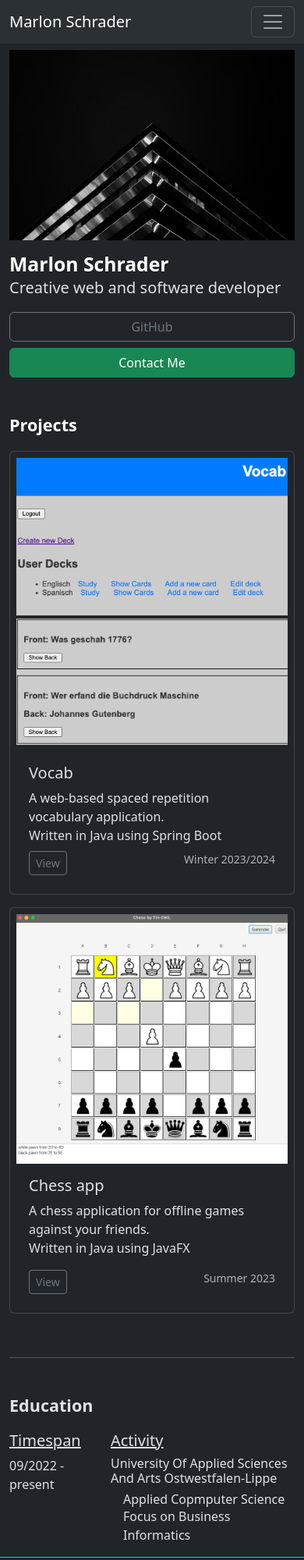
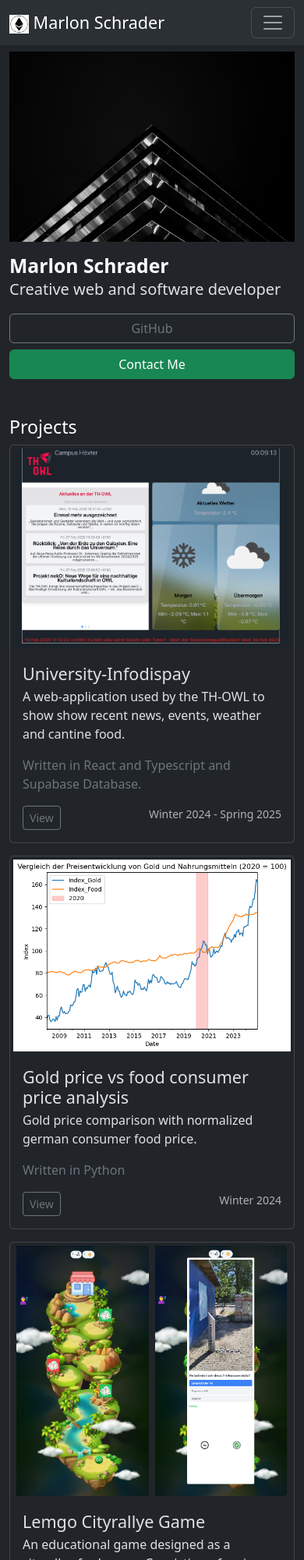
Before and after one commit to NeXo333Xo/NeXo333Xo.github.io, a plain HTML site: page index.html in a window 390 px wide. Shown: the top 2000 px of the page at 78% size. Drawn offline with nearby package versions, Linux system fonts and the light colour scheme.

Commit message:
Added new projects

```diff
--- a/index.html
+++ b/index.html
@@ -3,24 +3,28 @@
 
 <head>
     <meta name="viewport" content="width=device-width, initial-scale=1, shrink-to-fit=no">
-    <title>Web developer</title>
+    <title>Developer</title>
     <link href="https://cdn.jsdelivr.net/npm/bootstrap@5.3.3/dist/css/bootstrap.min.css" rel="stylesheet"
         integrity="sha384-QWTKZyjpPEjISv5WaRU9OFeRpok6YctnYmDr5pNlyT2bRjXh0JMhjY6hW+ALEwIH" crossorigin="anonymous">
     <link href="styles.css" rel="stylesheet">
+    <link rel="icon" type="image/png" href="./resources/images/newETH.png">
 </head>
 
 <body>
     <!-- Navbar -->
-    <nav class="navbar navbar-expand-md bg-body-tertiary">
+    <nav class=" navbar navbar-expand-md bg-body-tertiary">
         <div class="container">
-            <a class="navbar-brand" href="#">Marlon Schrader</a>
-            <button class="navbar-toggler" type="button" data-bs-toggle="collapse"
+            <a class="navbar-brand fs-4" href="#">
+                <img style="width: 25px" src="./resources/images/newETH.png" alt="logo">
+                Marlon Schrader
+            </a>
+            <button class=" navbar-toggler" type="button" data-bs-toggle="collapse"
                 data-bs-target="#navbarSupportedContent" aria-controls="navbarSupportedContent" aria-expanded="false"
                 aria-label="Toggle navigation">
                 <span class="navbar-toggler-icon"></span>
             </button>
             <div class="collapse navbar-collapse aling-items-end" id="navbarSupportedContent">
-                <ul class="navbar-nav ms-auto mb-2 mb-lg-0">
+                <ul class="navbar-nav ms-auto mb-2 mb-lg-0 fs-5">
                     <li class="nav-item">
                         <a class="nav-link active" aria-current="page" href="#projects">Projects</a>
                     </li>
@@ -80,42 +84,117 @@
             </div>
         </hero>
 
-
         <!-- Projects -->
         <projects id="projects" class="bg-secondary bg-gradient">
-            <h4 class="mt-5 text-white">Projects</h4>
+            <h3 class="mt-5 text-white ">Projects</h3>
             <div class="row row-cols-1 row-cols-md-2">
+                <!-- University-Infodisplay -->
                 <div class="col pb-3 d-flex">
-                    <div class="card w-100 p-2">
-                        <img class="pb-1" src="./resources/images/vocab.png" alt="vocab screenshot">
-                        <img src="./resources/images/vocabulary.png" alt="vocab screenshot" class="img-fluid">
+                    <div class="card w-100">
+                        <img class="p-1 flex-fill" src="./resources/images/infodisplay.png"
+                            alt="Infodisplay screenshot">
+                        <div class="card-body d-flex flex-column justify-content-end">
+                            <h4 class="mb-1">University-Infodispay</h4>
+                            <p class="card-text">A web-application used by the TH-OWL to
+                                show show recent news, events, weather and cantine food. </p>
+                            <p class="text-secondary">Written in React and Typescript and Supabase Database.</p>
+                            <div class="d-flex justify-content-between">
+                                <div class="btn-group">
+                                    <a href="https://github.com/NeXo333Xo/university-infodisplay"
+                                        class="btn btn-sm btn-outline-secondary">View</a>
+                                </div>
+                                <small class="arial-label text-body-secondary">Winter 2024 - Spring 2025</small>
+                            </div>
+                        </div>
+                    </div>
+                </div>
+                <!-- Gold-Food Price analysis -->
+                <div class="col pb-3 d-flex">
+                    <div class="card w-100">
+                        <img class="p-1 flex-fill" src="./resources/images/goldvsFood.png"
+                            alt="Gold-vs-Food screenshot">
+                        <div class="card-body d-flex flex-column justify-content-end">
+                            <h4 class="mb-1">Gold price vs food consumer price analysis</h4>
+                            <p class="card-text">
+                                Gold price comparison with normalized german consumer food price. </p>
+                            <p class="text-secondary">
+                                Written in Python</p>
+                            <div class="d-flex justify-content-between">
+                                <div class="btn-group">
+                                    <a href="https://github.com/NeXo333Xo/GoldvsFood_Price"
+                                        class="btn btn-sm btn-outline-secondary">View</a>
+                                </div>
+                                <small class="arial-label text-body-secondary">Winter 2024</small>
+                            </div>
+                        </div>
+                    </div>
+                </div>
+                <!-- Lemgo Cityrallye Game -->
+                <div class="col pb-3 d-flex">
+                    <div class="card w-100">
+                        <div class="row px-3">
+                            <div class="col p-1">
+                                <img class="w-100 " src=" ./resources/images/rallye.png" alt="rallye screenshot">
+                            </div>
+                            <div class="col p-1">
+                                <img class="w-100" src="./resources/images/rallye2.png" alt="rallye2 screenshot">
+                            </div>
+                        </div>
+                        <div class="card-body d-flex flex-column justify-content-end">
+                            <h4 class="mb-1">Lemgo Cityrallye Game</h4>
+                            <p class="card-text">An educational game designed as a
+                                cityrallye for Lemgo. Consisting of main-page and 3 different
+                                games (worked on wasserarm). Develped with 10+ people. </p>
+                            <p class="text-secondary">
+                                Written in React and Java</p>
+                            <div class="d-flex justify-content-between">
+                                <div class="btn-group">
+                                    <a href="https://github.com/j0giwa/klimaralley"
+                                        class="btn btn-sm btn-outline-secondary">View</a>
+                                </div>
+                                <small class="arial-label text-body-secondary">
+                                    Spring 2024 - Summer 2024
+                                </small>
+                            </div>
+                        </div>
+                    </div>
+                </div>
+                <!-- Vocabulary Learner  -->
+                <div class="col pb-3 d-flex">
+                    <div class="card w-100">
+                        <img class="p-1" src="./resources/images/vocab.png" alt="vocab screenshot">
+                        <img class="p-1" src="./resources/images/vocabulary.png" alt="vocab screenshot">
                         <div class="card-body">
-                            <h5 class="mt-2">Vocab</h5>
-                            <p class="card-text mb-2">A web-based spaced repetition vocabulary application. <br>
-                                Written in Java using Spring Boot</p>
+                            <h4 class="mb-1">Vocab</h4>
+                            <p class="card-text mb-2">A web-based spaced repetition vocabulary application. </p>
+                            <p class="text-secondary">
+                                Written in Java using Spring Boot (unfinished)
+                            </p>
                             <div class="d-flex justify-content-between align-items-start">
                                 <div class="btn-group">
                                     <a href="https://github.com/NeXo333Xo/Vocab"
                                         class="btn btn-sm btn-outline-secondary">View</a>
                                 </div>
-                                <small class="text-body-secondary">Winter 2023/2024</small>
+                                <small class="arial-label text-body-secondary">Winter 2023</small>
                             </div>
                         </div>
                     </div>
                 </div>
+                <!-- Chess -->
                 <div class="col pb-3 d-flex">
-                    <div class="card w-100 p-2 d-flex flex-column">
-                        <img src="./resources/images/chess.png" alt="chess screenshot" class="img-fluid flex-grow-1">
+                    <div class="card w-100">
+                        <img class="p-1 flex-fill" src="./resources/images/chess.png" alt="chess screenshot">
                         <div class="card-body d-flex flex-column justify-content-end">
-                            <h5>Chess app</h5>
-                            <p class="card-text">A chess application for offline games against your friends. <br>
-                                Written in Java using JavaFX</p>
+                            <h4 class="mb-1">Chess app</h4>
+                            <p class="card-text">A chess application for offline games against your friends. </p>
+                            <p class="text-secondary">
+                                Written in Java and JavaFX</p>
                             <div class="d-flex justify-content-between">
                                 <div class="btn-group">
                                     <a href="https://github.com/NeXo333Xo/Schach"
                                         class="btn btn-sm btn-outline-secondary">View</a>
                                 </div>
-                                <small class="text-body-secondary">Summer 2023</small>
+                                <small class="arial-label text-body-secondary">Spring 2023 - Summer 2023</small>
                             </div>
                         </div>
                     </div>
@@ -128,17 +207,17 @@
 
         <!-- Education -->
         <education id="education">
-            <h4 class="mt-5">Education</h4>
+            <h3 class="mt-5">Education</h3>
             <div class="row">
                 <div class="col mb-2">
                     <div class="row  border-bottom border-info">
                         <div class="col col-4">
-                            <h5><u>Timespan</u></h5>
+                            <h4><u>Timespan</u></h4>
                             <p>09/2022 - present</p>
                         </div>
                         <div class="col col-8">
-                            <h5><u>Activity</u></h5>
-                            <h6>University Of Applied Sciences And Arts Ostwestfalen-Lippe</h6>
+                            <h4><u>Activity</u></h4>
+                            <h5>University Of Applied Sciences And Arts Ostwestfalen-Lippe</h5>
                             <div class="ms-3">
                                 <h6 class="mb-0">Applied Copmputer Science</h6>
                                 <p>Focus on Business Informatics</p>
@@ -151,7 +230,7 @@
                             <p>10/2021 - 06/2022</p>
                         </div>
                         <div class="col col-8">
-                            <h6>University Paderborn</h6>
+                            <h5>University Paderborn <small>(Transfered to Hoexter)</small></h5>
                             <p class="ms-3">Informatic</p>
                         </div>
                     </div>
@@ -161,42 +240,44 @@
                             <p>08/2018 - 06/2021</p>
                         </div>
                         <div class="col col-8">
-                            <h6>Vocational College Hoexter</h6>
-                            <p class="ms-3">Graduated High School (Abitur)</p>
+                            <h5>Vocational College Hoexter</h5>
+                            <p class="ms-3">Graduated A-Level (Abitur)</p>
                         </div>
                     </div>
                 </div>
                 <!-- Programming Tools-->
                 <div class="row row-cols-1 row-cols-md-3  mt-5">
                     <div class="col d-flex flex-column align-items-md-center">
-                        <h5>Programming tools</h5>
+                        <h4>Programming tools</h4>
                         <ul>
-                            <li>HTML, CSS, Javascript</li>
                             <li>Java + Springboot</li>
-                            <li>SQL (databases)</li>
-                            <li>R (statistics)</li>
-                            <li>git</li>
+                            <li>HTML, CSS</li>
+                            <li>JavaScript (React)</li>
+                            <li>SQL</li>
+                            <li>R, Python</li>
+                            <li>Git</li>
                             <ul>
                     </div>
-                    <div class="col mt-1 mt-md-3 text-center">
+                    <div class="col mt-1 mt-md-3 mb-2 text-center">
                         <img style="height:15vh;" src="./resources/images/WebStack.jpg" alt="html,css,js">
                     </div>
-                    <div class="col  mt-3 mt-md-3 text-center">
+                    <div class="col  mt-3 mt-md-3 mb-2 text-center">
                         <img style="height:15vh;" src=" ./resources/images/git.png" alt="git">
                     </div>
                 </div>
         </education>
         <br>
+
         <hr>
 
 
 
         <!-- Other Interests-->
         <interests id="interests">
-            <h4 class="mt-5 ">Interests</h4>
+            <h3 class="mt-5 ">Interests</h3>
             <div class="row row-cols-1 row-cols-md-2">
                 <div class="col">
-                    <h6>Information Technology And Computer Science</h6>
+                    <h5>Information Technology And Computer Science</h5>
                     <div class="ms-3">
                         <p>Web development</p>
                         <p>Networks and IT-Infrastructure</p>
@@ -204,12 +285,12 @@
                     </div>
                 </div>
                 <div class="col mt-3 mt-md-0">
-                    <h6>Other Interests</h6>
+                    <h5>Other Interests</h5>
                     <div class="ms-3">
-                        <p>Sports: Football, Calisthenics</p>
+                        <p>Football, Calisthenics</p>
                         <p>Health and Biology</p>
-                        <p>Economics</p>
-                        <p>Phylosophie</p>
+                        <p>Economy</p>
+
                     </div>
                 </div>
             </div>
@@ -217,10 +298,9 @@
         <br>
         <hr>
 
-
         <!-- contact Me -->
         <contactMe id="contactMe">
-            <h4 class="mt-5">Contact Me</h4>
+            <h3 class="mt-5">Contact Me</h3>
             <div class="row">
                 <div class="col">
                     <h5 class="end">I noticed you visited my website.. <br>
@@ -234,13 +314,11 @@
             <br>
         </contactMe>
 
-
     </div>
 
     <script src="https://cdn.jsdelivr.net/npm/bootstrap@5.3.3/dist/js/bootstrap.bundle.min.js"
         integrity="sha384-YvpcrYf0tY3lHB60NNkmXc5s9fDVZLESaAA55NDzOxhy9GkcIdslK1eN7N6jIeHz"
         crossorigin="anonymous"></script>
-
 </body>
 
 </html>
--- a/styles.css
+++ b/styles.css
@@ -3,12 +3,6 @@
 }
 */
 
-h4 {
-  font-weight: bolder;
-  margin-top: 1px;
-  margin-bottom: 20px;
-}
-
 .end {
   font-family: "Monaco", Monospace;
 }
```
Also changed, not shown: resources/images/goldvsFood.png (added), resources/images/infodisplay.png (added), resources/images/newETH.png (added), resources/images/rallye.png (added), resources/images/rallye2.png (added).
